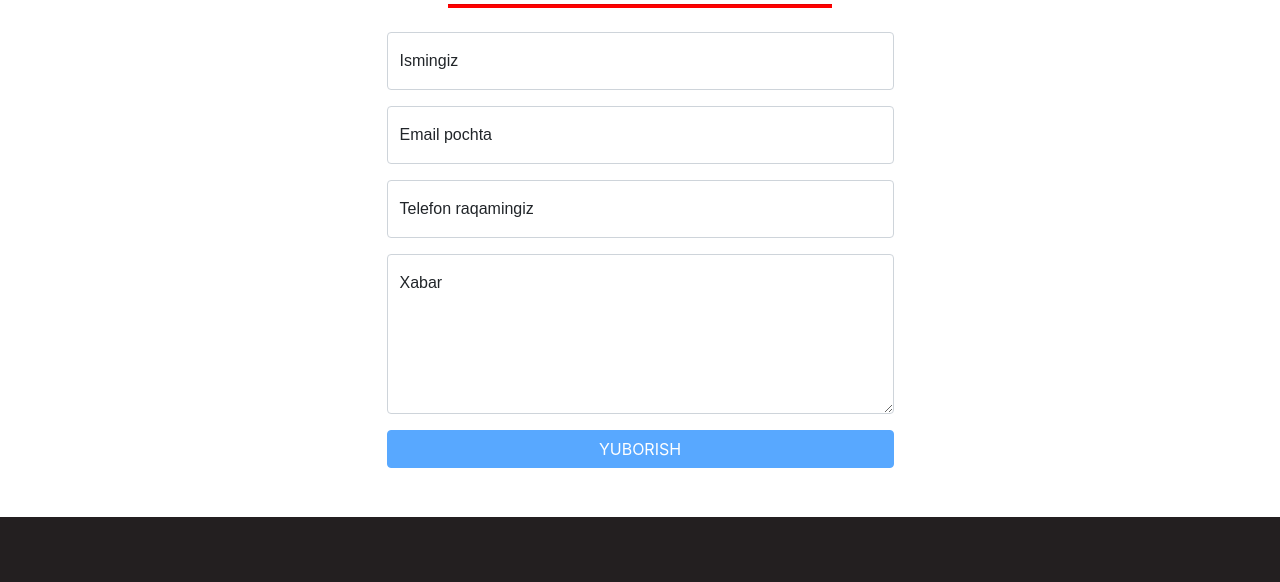
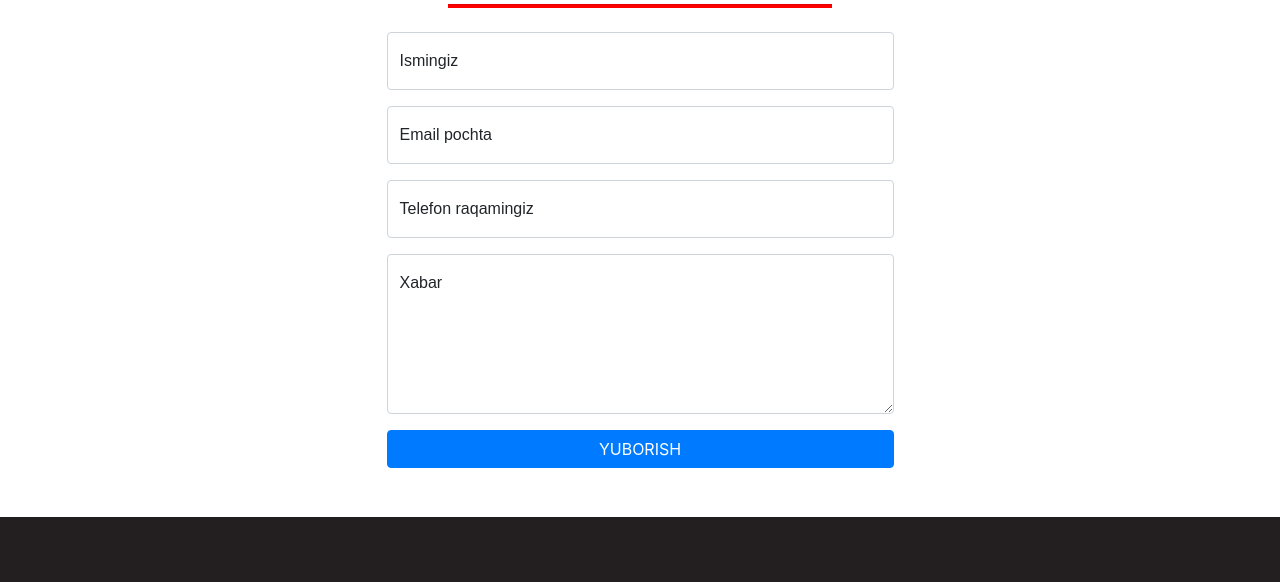
Before and after one commit to ShohruhCoders/20-maktab, a plain HTML site: page aloqa.html in a window 1280 px wide. Shown: the part 138-720 px from the top of the page. Drawn offline with Linux system fonts and the light colour scheme; files that its build step writes are made by us from their sources; some icons are missing.

Commit message:
Button dagi disabledni olib tashladim

```diff
--- a/aloqa.html
+++ b/aloqa.html
@@ -98,7 +98,7 @@
 
                             <div class="d-none" id="submitErrorMessage"><div class="text-center text-danger mb-3">Xabar yuborishda xotolik yuz berdi!</div></div>
 
-                            <div class="d-grid"><button class="btn btn-primary btn-xl disabled" id="submitButton" type="submit">Yuborish</button></div>
+                            <div class="d-grid"><button class="btn btn-primary btn-xl" id="submitButton" type="submit">Yuborish</button></div>
                         </form>
                     </div>
                 </div>
```
